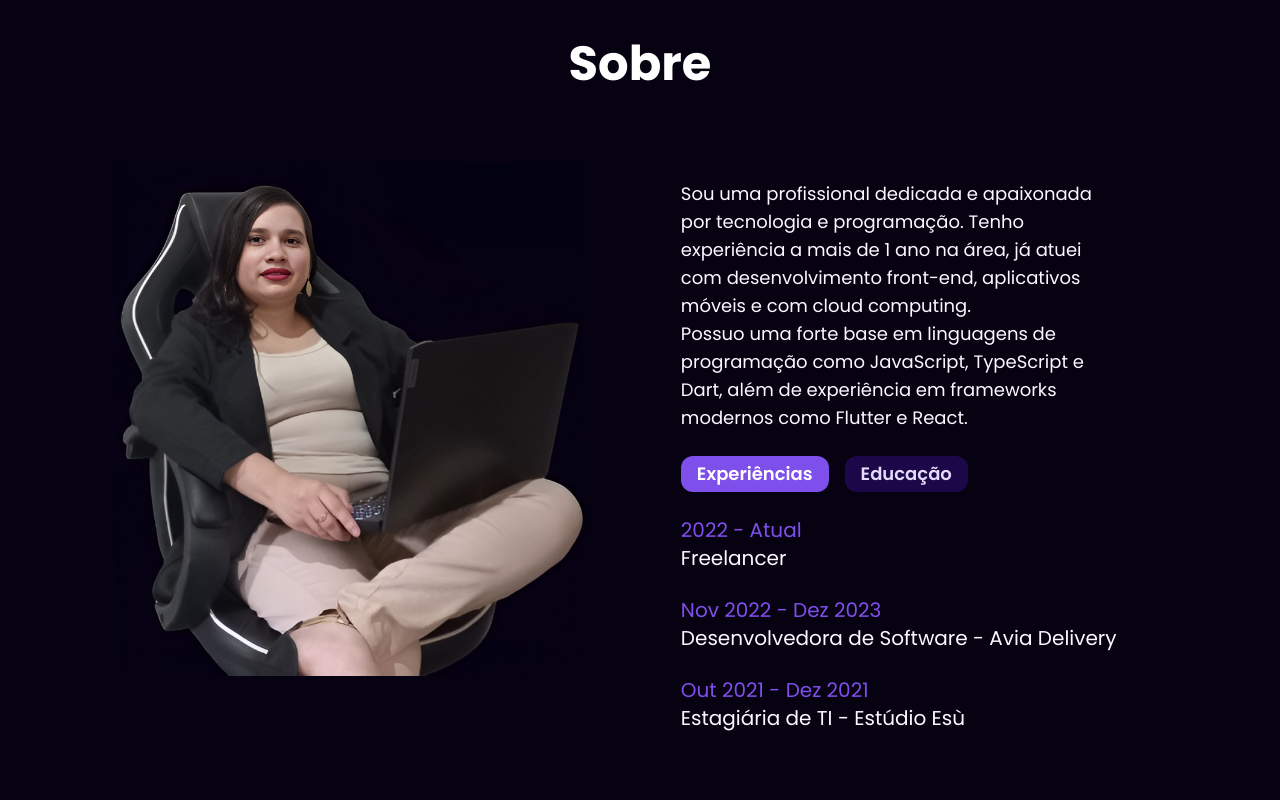
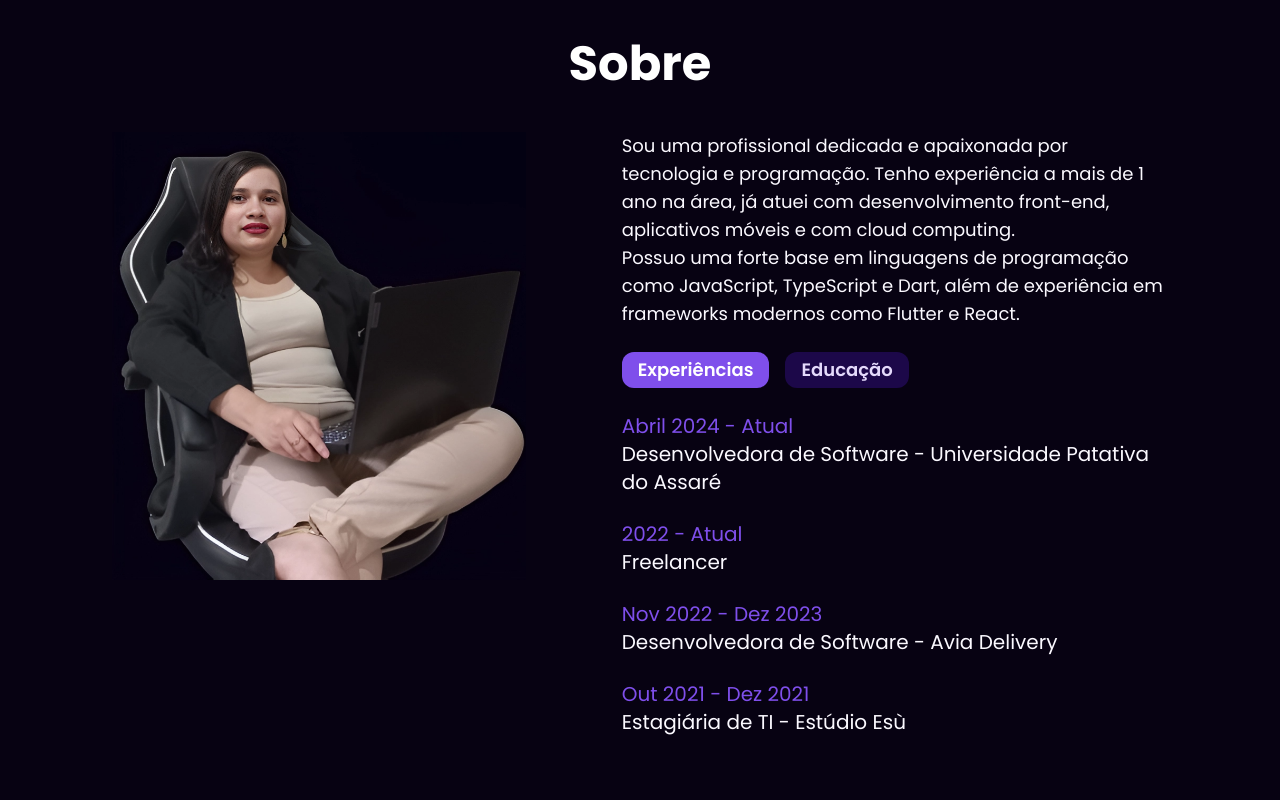
Before and after one commit to liviaaraujo-dev/liviaaraujo, a Next.js app: page / in a window 1280 px wide. Shown: the part 880-1680 px from the top of the page. Built offline with nearby package versions, Linux system fonts and the light colour scheme.

Commit message:
correcoes

```diff
--- a/app/components/about.tsx
+++ b/app/components/about.tsx
@@ -13,10 +13,10 @@ export function About() {
         <img
           src="/images/foto-livia-araujo.png"
           alt="foto"
-          className="mt-10 h-[50%] sm:h-[30rem] sm:w-[60%] lg:mt-6 lg:h-[32rem] lg:w-[50%] xl:mr-24 xl:mt-16 2xl:h-[100vh] 2xl:w-[40%]"
+          className="mt-10 h-[50%] sm:h-[30rem] sm:w-[60%] lg:mt-6 lg:h-[28rem] lg:w-[50%] xl:mr-24 xl:mt-8 2xl:h-[100vh] 2xl:w-[40%]"
         />
         <div>
-          <p className="mt-8 text-purple-100 text-lg lg:w-[90%] xl:mt-20 lg:mt-0">
+          <p className="mt-8 text-purple-100 text-lg lg:w-[100%] xl:mt-8 lg:mt-0">
             Sou uma profissional dedicada e apaixonada por tecnologia e programação.
              Tenho experiência a mais de 1 ano na área, já atuei com desenvolvimento front-end, aplicativos móveis e com cloud computing.
             <br /> Possuo uma forte base em linguagens de programação como JavaScript, TypeScript e Dart, além de experiência em frameworks modernos como Flutter e React.
@@ -46,6 +46,14 @@ export function About() {
           </div>
           {!isEducation ? (
             <div>
+              <div className="mt-6">
+                <span className="text-purple-900 text-xl">
+                  Abril 2024 - Atual
+                </span>
+                <p className="text-purple-100 text-xl">
+                  Desenvolvedora de Software - Universidade Patativa do Assaré
+                </p>
+              </div>
               <div className="mt-6">
                 <span className="text-purple-900 text-xl">2022 - Atual</span>
                 <p className="text-purple-100 text-xl">Freelancer</p>
@@ -78,7 +86,7 @@ export function About() {
               </div>
               <div className="mt-6">
                 <span className="text-purple-900 text-xl">
-                  Nov 2022 - Dez 2023
+                  2022 - 2023
                 </span>
                 <p className="text-purple-100 text-xl">
                   Técnico em Redes de Computadores
--- a/app/components/contact.tsx
+++ b/app/components/contact.tsx
@@ -59,7 +59,7 @@ export function Contact() {
               liviaaraujo.dev@gmail.com
             </span>
           </a>
-          <a
+          {/* <a
             href="https://wa.me/558892858695"
             target="_blank"
             className="flex items-center"
@@ -68,7 +68,7 @@ export function Contact() {
             <span className="text-white font-semibold text-lg">
               +55 (88) 992858695
             </span>
-          </a>
+          </a> */}
           <a
             href="https://www.linkedin.com/in/liviaaraujodev"
             target="_blank"
--- a/app/components/footer.tsx
+++ b/app/components/footer.tsx
@@ -18,14 +18,14 @@ export function Footer() {
           <a href="https://www.linkedin.com/in/liviaaraujodev" target="_blank">
             <FaLinkedin size={35} color="white" />
           </a>
-          <a href="https://wa.me/558892858695" target="_blank">
+          {/* <a href="https://wa.me/558892858695" target="_blank">
             <MdOutlineWhatsapp size={40} color="white" />
-          </a>
+          </a> */}
         </div>
       </div>
 
       <div className="md:text-center mt-20 lg:mt-4">
-          <span className="text-purple-900 text-xl">© Lívia Araujo 2024</span>
+          <span className="text-purple-900 text-xl">© Lívia Araujo 2025</span>
           <p className="text-white text-xl">Todos os direitos reservados</p>
       </div>
     </footer>
```
